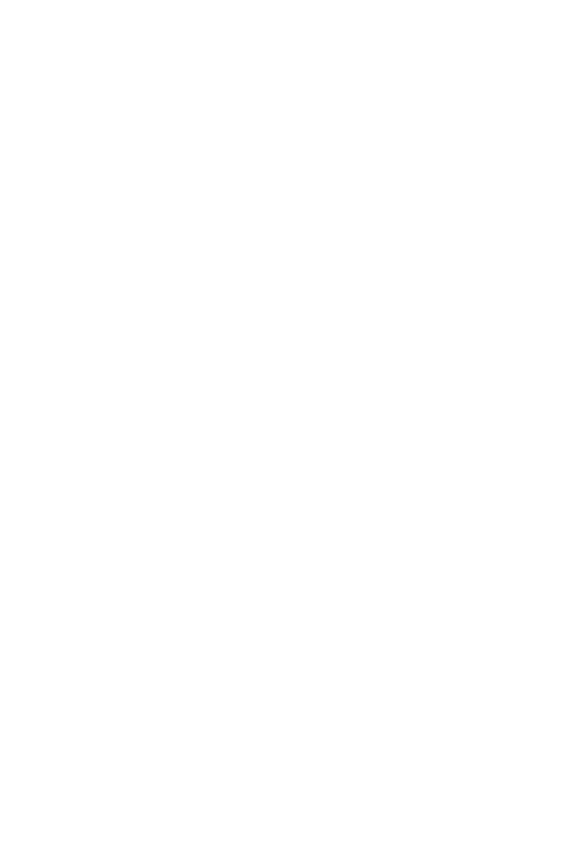
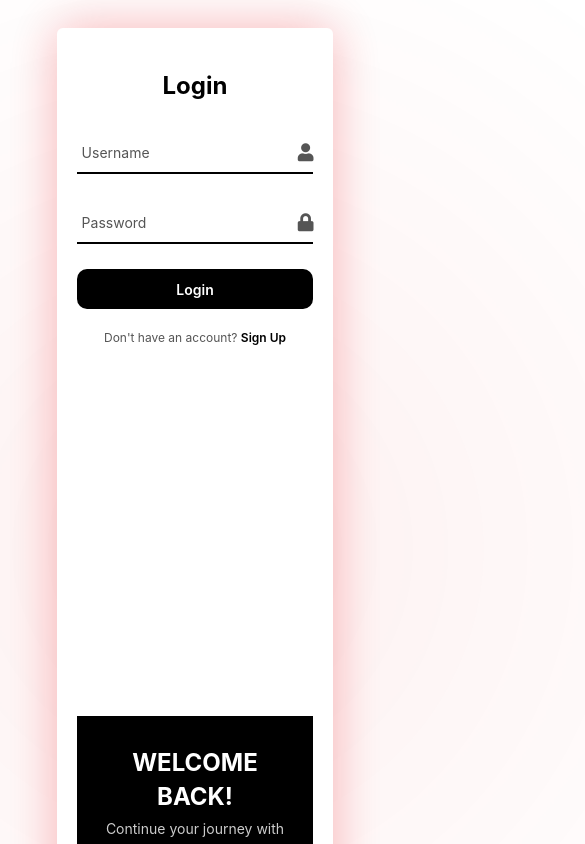
Before and after one commit to machoganzi/WSD-Assignment-02, a Vue app: page /WSD-Assignment-02/signin in a window 390 px wide. Shown: the top 844 px of the page, 585 px wide, since content can reach past the window. Built offline with nearby package versions, Linux system fonts and the light colour scheme; no server answers.

Commit message:
개발중

```diff
--- a/src/pages/SignIn/SignIn.vue
+++ b/src/pages/SignIn/SignIn.vue
@@ -420,43 +420,69 @@
   transition-delay: 1.2s;
 }
 
-@media (max-width: 1024px) {
+@media (max-width: 767px) {
   .wrapper {
     width: 90%;
-    height: 600px;
+    height: auto;
+    padding: 40px 20px;
+  }
+
+  .wrapper .form-box {
+    position: relative;
+    width: 100%;
+    padding: 0;
   }
 
   .wrapper .form-box.login,
   .wrapper .form-box.signup {
-    padding: 0 40px;
-  }
-}
-
-@media (max-width: 768px) {
-  .wrapper {
-    width: 100%;
-    height: 100vh;
-    border-radius: 0;
+    left: 0;
+    right: 0;
+    padding: 0;
   }
 
-  .wrapper .form-box {
-    width: 100%;
-    padding: 0 20px;
+  .form-box h2 {
+    font-size: 24px;
+  }
+
+  .input-box {
+    margin: 20px 0;
+  }
+
+  .input-box input {
+    font-size: 14px;
+    padding: 0 15px 0 5px;
+  }
+
+  .btn {
+    height: 40px;
+    font-size: 14px;
+  }
+
+  .reg-link {
+    font-size: 12px;
   }
 
   .info-text {
-    display: none;
+    position: relative;
+    width: 100%;
+    height: auto;
+    padding: 30px 20px;
+    opacity: 1;
+    transform: translateX(0);
+  }
+
+  .info-text h2 {
+    font-size: 24px;
+    margin-bottom: 5px;
+  }
+
+  .info-text p {
+    font-size: 14px;
   }
 
   .bg-animate,
   .bg-animate2 {
     display: none;
   }
-
-  .signin-container::before {
-    width: 100%;
-    height: 100%;
-    animation: none;
-  }
 }
 </style>
```
